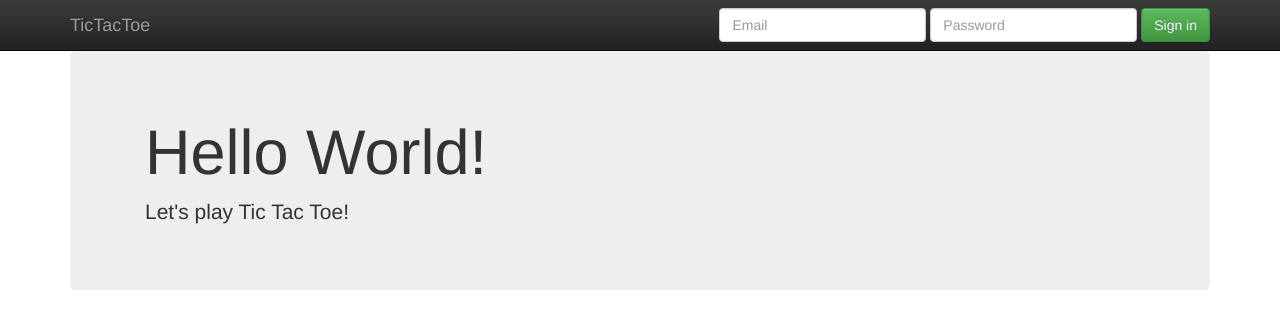
After one commit to ben-the-hedgehog/tic-tac-toe, a Django app: template tictactoe/templates/tictactoe/welcome.html in a window 1280 px wide. The commit adds this page. Shown: the top 329 px of the page. Run offline with Django 3.2, Linux system fonts and the light colour scheme; the template is opened without the code that fills it, so the values that code supplies are empty; some libraries are stand-ins or nearby versions.

Commit message:
title blocks in templates

```diff
--- a/tictactoe/templates/base.html
+++ b/tictactoe/templates/base.html
@@ -5,7 +5,7 @@
     <head>
         <meta charset="utf-8">
         <meta http-equiv="X-UA-Compatible" content="IE=edge,chrome=1">
-        <title></title>
+        <title> {% block title %}{% endblock %}</title>
         <meta name="description" content="">
         <meta name="viewport" content="width=device-width, initial-scale=1">
 
--- a/tictactoe/templates/player/home.html
+++ b/tictactoe/templates/player/home.html
@@ -1,6 +1,7 @@
 {% extends 'base.html' %}
 {% load staticfiles %}
 
+{% block title %} {{ user.username }}'s Home {% endblock %}
 
 {% block content %}
   <h1>Hello {{ user.username }}!</h1>
--- /dev/null
+++ b/tictactoe/templates/tictactoe/welcome.html
@@ -0,0 +1,15 @@
+{% extends 'base.html' %}
+
+{% block title %}
+  Welcome
+{% endblock %}
+
+{% block content %}
+  <div class="jumbotron">
+    <div class="container">
+      <h1> Hello World! </h1>
+
+      <p> Let's play Tic Tac Toe! </p>
+    </div>
+  </div>
+{% endblock %}
--- a/tictactoe/tictactoe/settings.py
+++ b/tictactoe/tictactoe/settings.py
@@ -121,4 +121,6 @@ USE_TZ = True
 
 STATIC_URL = '/static/'
 
-STATICFILES_DIRS = [os.path.join(BASE_DIR, 'static')]
+STATICFILES_DIRS = [
+    os.path.join(BASE_DIR, 'static')
+]
--- a/tictactoe/tictactoe/urls.py
+++ b/tictactoe/tictactoe/urls.py
@@ -16,11 +16,10 @@ Including another URLconf
 from django.contrib import admin
 from django.urls import path, include
 
-from .views import welcome, test
+from .views import welcome
 
 urlpatterns = [
     path('admin/', admin.site.urls),
     path('', welcome),
-    path('test/', test),
     path('player/', include('player.urls'))
 ]
```
Also changed, not shown: tictactoe/tictactoe/views.py (+2 -7 lines).
